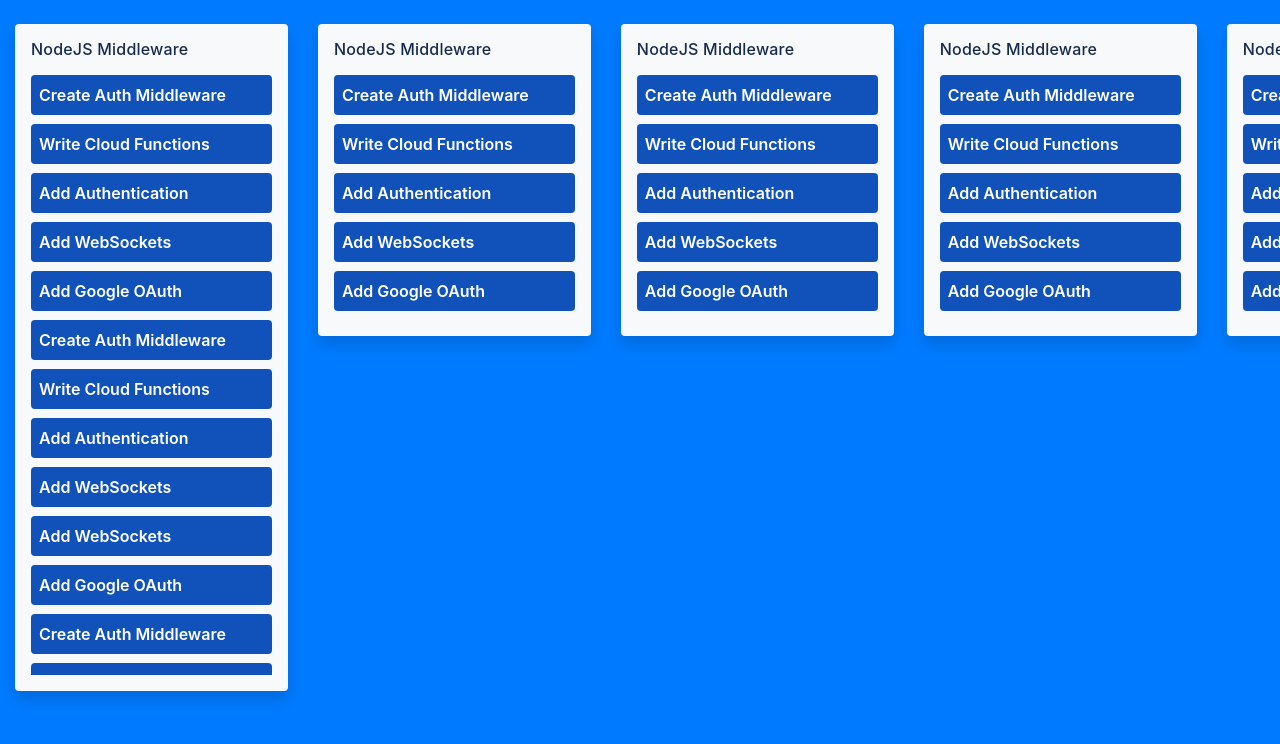
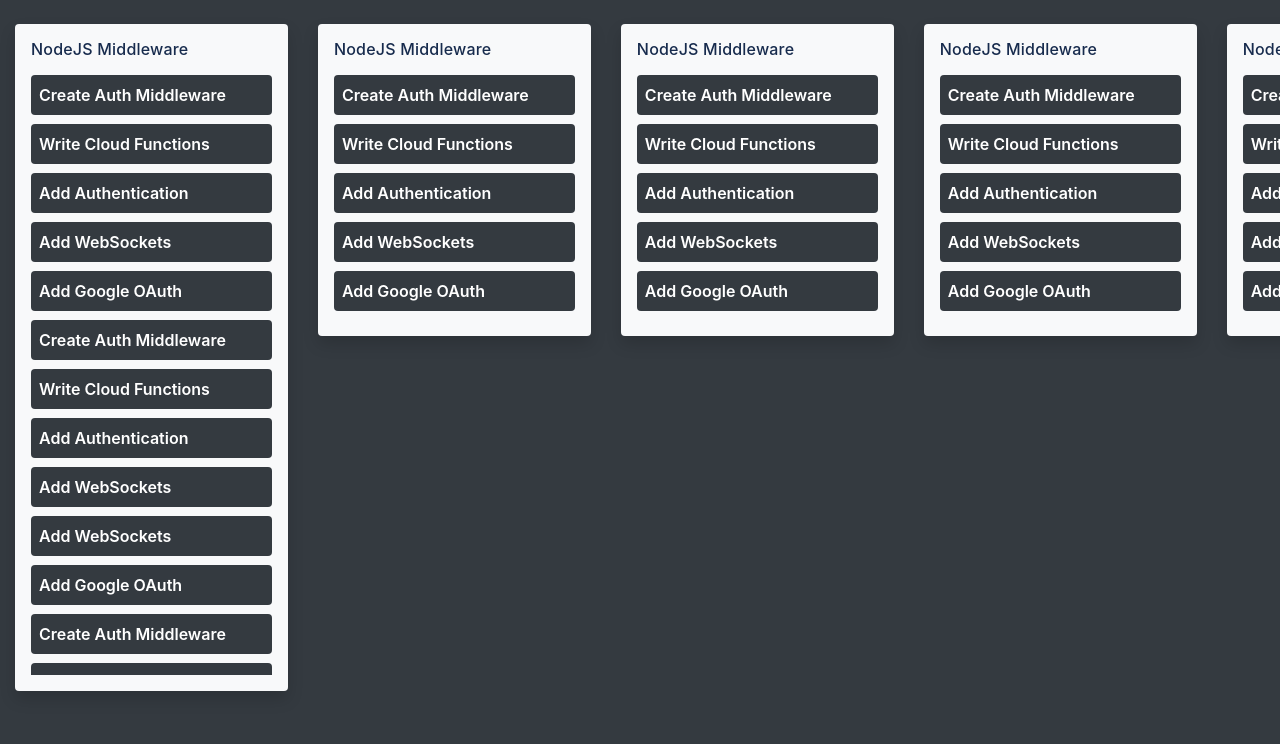
Before and after one commit to NakshatraCodes/amex, a plain HTML site: page index.html in a window 1280 px wide. Shown: the part 56-800 px from the top of the page. Drawn offline with nearby package versions, Linux system fonts and the light colour scheme.

Commit message:
Colour scheme changed

```diff
--- a/index.html
+++ b/index.html
@@ -10,7 +10,7 @@
 	<link href="https://stackpath.bootstrapcdn.com/bootstrap/4.5.0/css/bootstrap.min.css" rel="stylesheet" integrity="sha384-9aIt2nRpC12Uk9gS9baDl411NQApFmC26EwAOH8WgZl5MYYxFfc+NcPb1dKGj7Sk" crossorigin="anonymous">
 
 </head>
-<body class="bg-primary" style="max-height: 100vh !important;">
+<body class="bg-dark" style="max-height: 100vh !important;">
 	<!-- Navigation -->
 	<nav class="navbar navbar-expand-lg navbar-dark bg-trans fixed-top static-top mb-5">
 	  <div class="container">
--- a/style.css
+++ b/style.css
@@ -50,7 +50,8 @@ ul#sortable li {
   /*font-size: 2em;*/
   font-weight: 600;
   border-radius: .25rem;
-  background-color: rgba(16, 82, 186, 1);
+  /*background-color: rgba(16, 82, 186, 1);*/
+  background-color: #343a40 !important;
   margin-bottom: 9px;
   padding: 0.5em;
   cursor: pointer;
```
